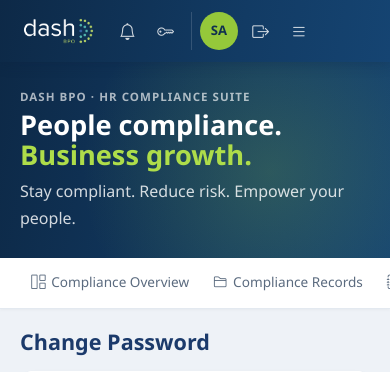
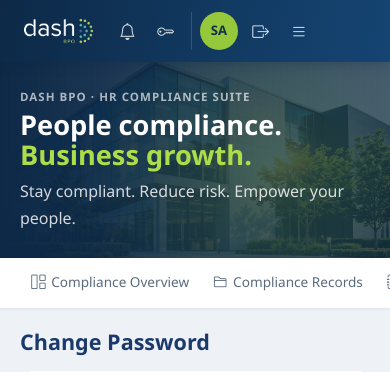
Before and after one commit to 1syntra1/anotherbpo-hr-compliance, a Flask app: page /account/password in a window 390 px wide. Shown: the top 372 px of the page. Run offline with Flask 3, Linux system fonts and the light colour scheme; the visitor is signed in with stand-in values (Sample User, id 1); data comes from the database, SQL or seed files in the repository; some libraries are stand-ins or nearby versions.

Commit message:
Hero banner: add glass-building image behind the navy gradient
Match the approved mockup — layer the office-building photo (optimised,
static/images/hero-building.jpg) under a left-to-right navy gradient so the
tagline stays readable on the left and the building shows centre-right; make
the date/quote card a touch more opaque to read over it. Mobile keeps a
mostly-navy overlay.

Co-Authored-By: Claude Opus 4.8 <noreply@anthropic.com>

```diff
--- a/static/css/style.css
+++ b/static/css/style.css
@@ -659,18 +659,26 @@ body.app-shell{ display:block; background:var(--app-bg); min-height:100vh; }
 .app-flash{ max-width:1600px; margin:0 auto; padding:.75rem 1.25rem 0; }
 
 /* Dashboard hero */
-.hero{ background:var(--nav-bg); color:#fff; }
+.hero{
+  background:
+    linear-gradient(90deg,#0d2947 0%,#0d2947 28%,rgba(13,41,71,.55) 46%,rgba(13,41,71,.18) 72%,rgba(13,41,71,.06) 100%),
+    url("../images/hero-building.jpg") center right / cover no-repeat;
+  background-color:#0d2947; color:#fff;
+}
 .hero-inner{ max-width:1600px; margin:0 auto; display:flex; align-items:stretch; gap:1.5rem; padding:1.6rem 1.25rem; position:relative; overflow:hidden; }
 .hero-main{ flex:1; z-index:1; }
 .hero-kicker{ text-transform:uppercase; letter-spacing:.09em; font-size:.72rem; color:rgba(255,255,255,.65); font-weight:600; }
 .hero-title{ font-size:clamp(1.7rem,4vw,2.7rem); font-weight:800; line-height:1.1; margin:.35rem 0 .5rem; }
 .hero-title .green{ color:var(--cb-lime-light); }
 .hero-sub{ color:rgba(255,255,255,.82); font-size:1rem; margin-bottom:0; }
-.hero-aside{ width:300px; background:rgba(0,0,0,.22); border-radius:.75rem; padding:1.1rem 1.25rem; display:flex; flex-direction:column; justify-content:center; z-index:1; }
+.hero-aside{ width:300px; background:rgba(9,20,40,.55); border:1px solid rgba(255,255,255,.08); border-radius:.75rem; padding:1.1rem 1.25rem; display:flex; flex-direction:column; justify-content:center; z-index:1; }
 .hero-date{ font-weight:700; font-size:.95rem; }
 .hero-quote{ font-style:italic; color:rgba(255,255,255,.82); margin-top:.6rem; font-size:1.05rem; line-height:1.4; }
 .hero-glow{ position:absolute; right:-70px; top:-80px; width:380px; height:380px; border-radius:50%; background:radial-gradient(circle, rgba(149,200,58,.20), transparent 70%); pointer-events:none; }
-@media(max-width:991.98px){ .hero-aside{ display:none; } }
+@media(max-width:991.98px){
+  .hero-aside{ display:none; }
+  .hero{ background:linear-gradient(90deg,#0d2947 0%,rgba(13,41,71,.78) 100%),url("../images/hero-building.jpg") center right / cover no-repeat; background-color:#0d2947; }
+}
 
 /* Donut progress rings */
 .donut{ position:relative; width:92px; height:92px; border-radius:50%;
```
Also changed, not shown: static/images/hero-building.jpg (added).
